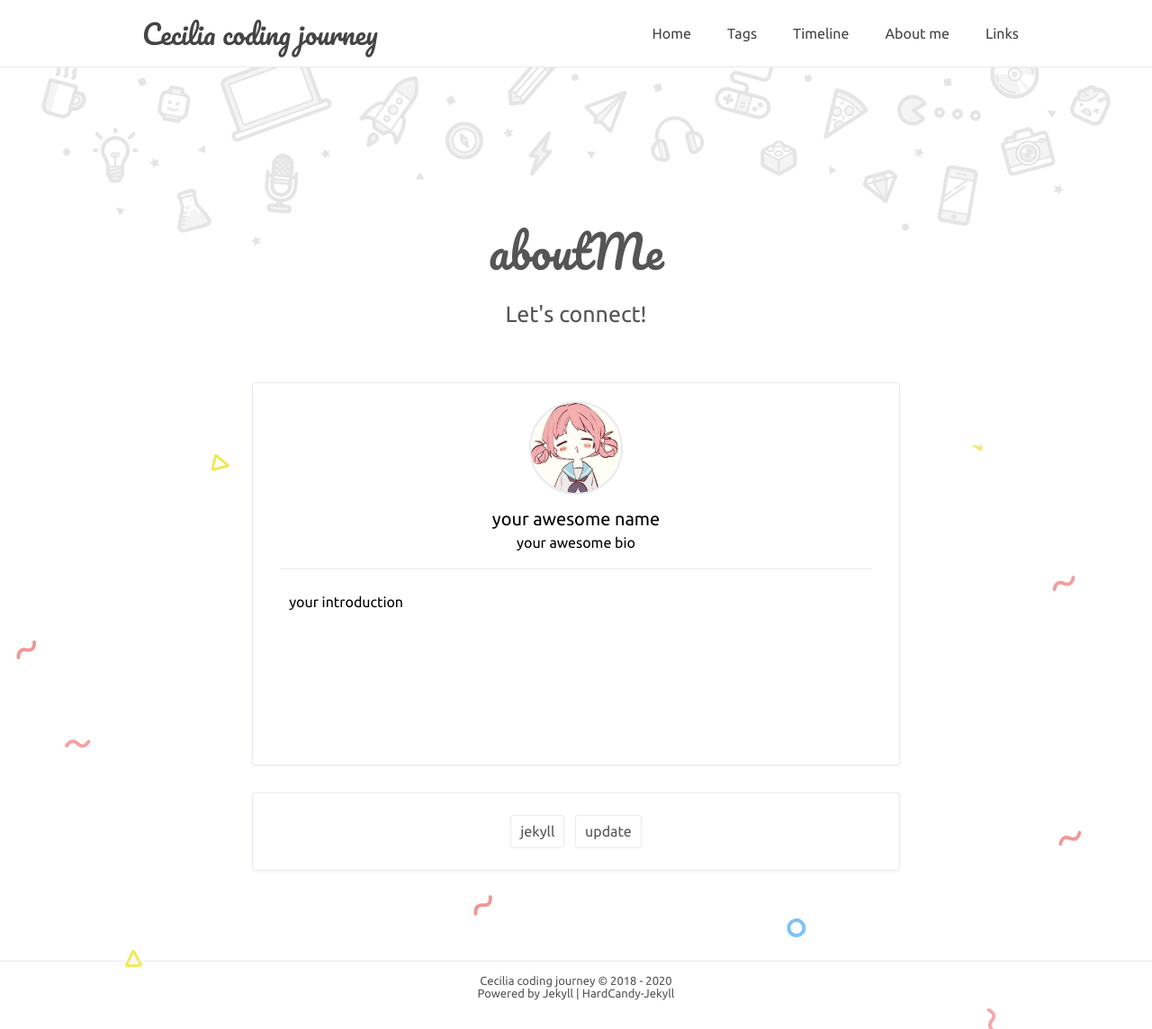
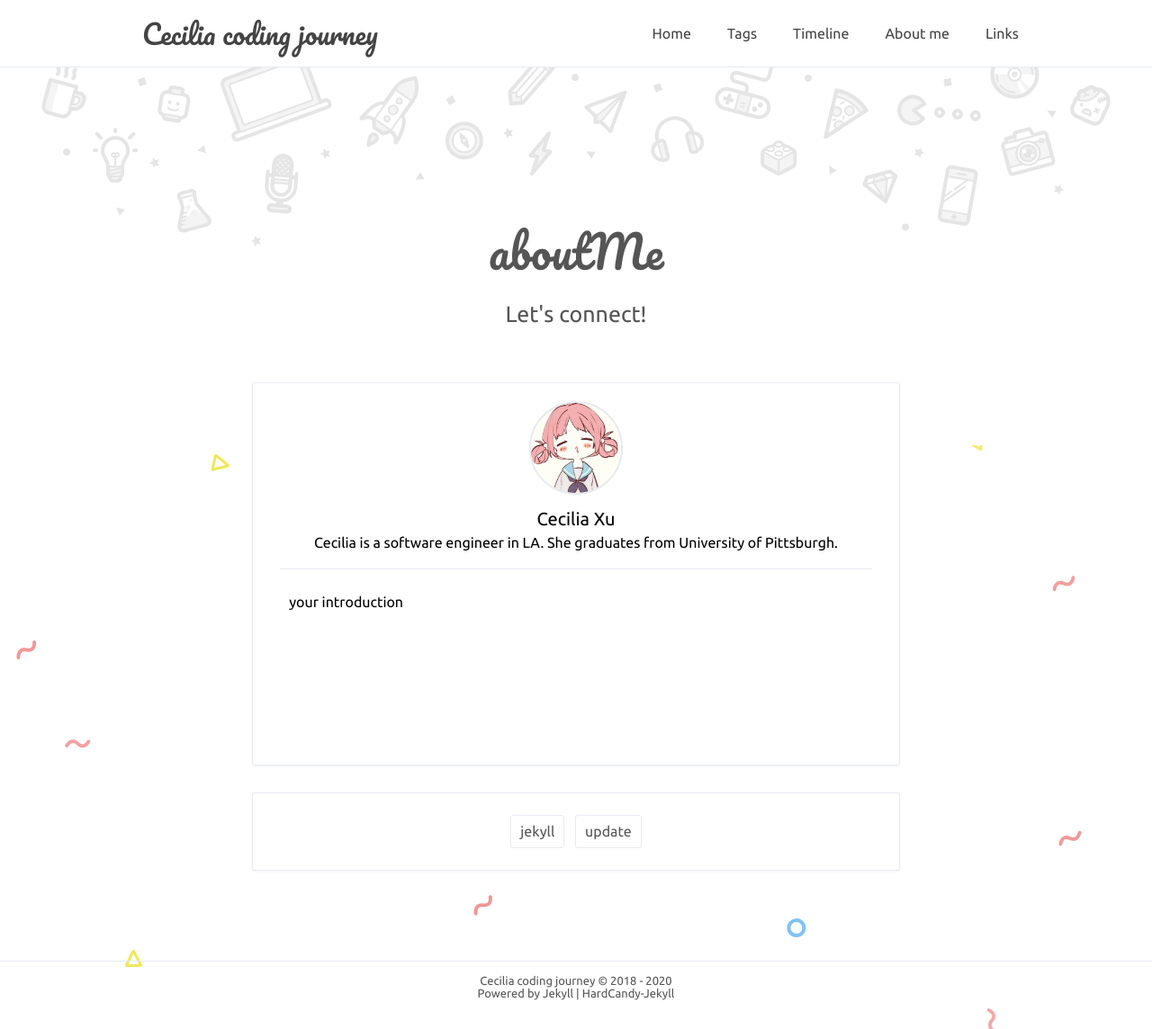
Before and after one commit to Cecilia-xu/Cecilia-xu.github.io, a Jekyll site: the page built from about.html, in a window 1280 px wide. Shown: the whole page at 90% size. Built offline with Jekyll 4.4.1, drawn with Linux system fonts in a browser that asks for light colours; comment, search, counter and statistics services are not loaded.

Commit message:
Update _config.yml

```diff
--- a/_config.yml
+++ b/_config.yml
@@ -1,4 +1,4 @@
-# Site settings 配置站点
+ # Site settings 配置站点
 title: 'Cecilia coding journey'
 description: 'your web description'
 keywords: 'your web keywords, another keywords'
@@ -14,10 +14,10 @@ nav: # 最佳体验 六个标签 且最好每个标签不超过4中文字
 
 # 博主
 author: true
-name: 'your awesome name'
-NickName: 'your awesome nickname'
+name: 'Cecilia Xu'
+NickName: ''
 webtitle: 'Cecilia coding journey'
-bio: 'your awesome bio'
+bio: 'Cecilia is a software engineer in LA. She graduates from University of Pittsburgh.'
 about: true
 aboutyou: 'your introduction'
 portraits: '/assets/profile.jpeg' # your portraits image file path
```
